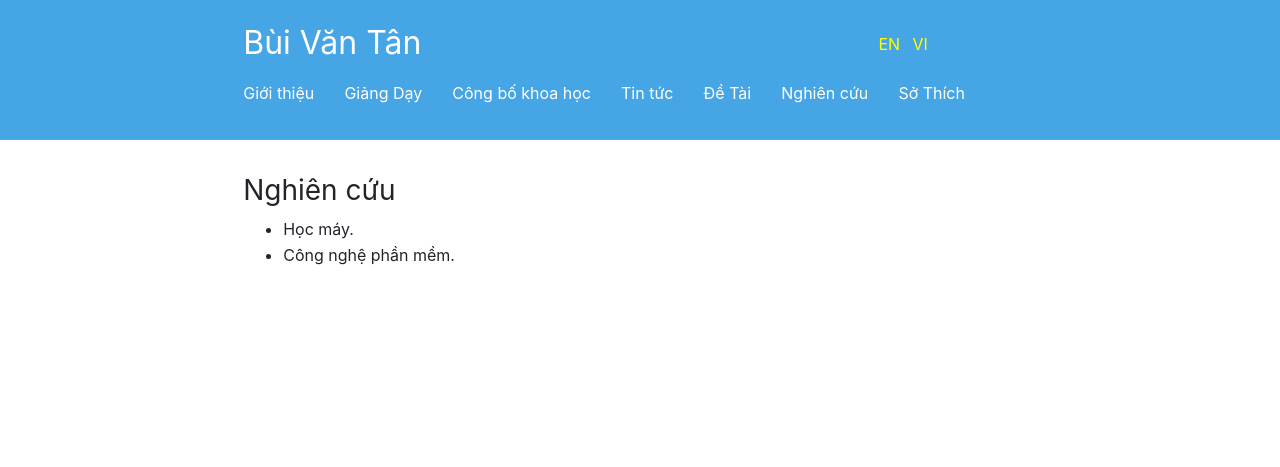
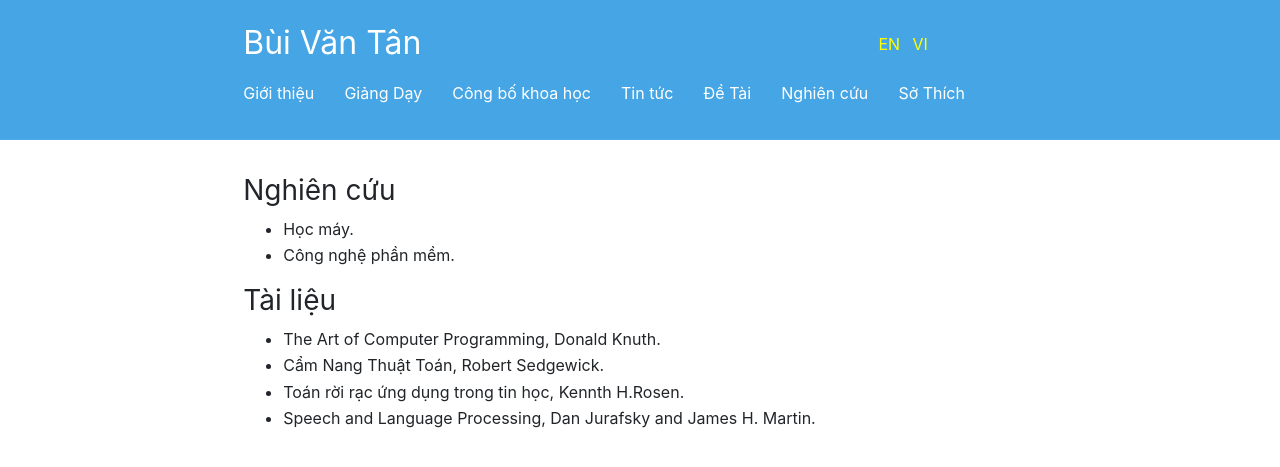
Before and after one commit to BuiTan/BuiTan.github.io, a Jekyll site: the page built from vi/NghienCuu.md, in a window 1280 px wide. Shown: the top 467 px of the page. Built offline with Jekyll 4.4.1, drawn with Linux system fonts in a browser that asks for light colours.

Commit message:
Update NghienCuu.md

```diff
--- a/vi/NghienCuu.md
+++ b/vi/NghienCuu.md
@@ -8,3 +8,9 @@ order: 5
 ### Nghiên cứu
 * Học máy.
 * Công nghệ phần mềm.
+
+### Tài liệu
+* The Art of Computer Programming, Donald Knuth.
+* Cẩm Nang Thuật Toán, Robert Sedgewick.
+* Toán rời rạc ứng dụng trong tin học, Kennth H.Rosen.
+* Speech and Language Processing, Dan Jurafsky and James H. Martin.
```
